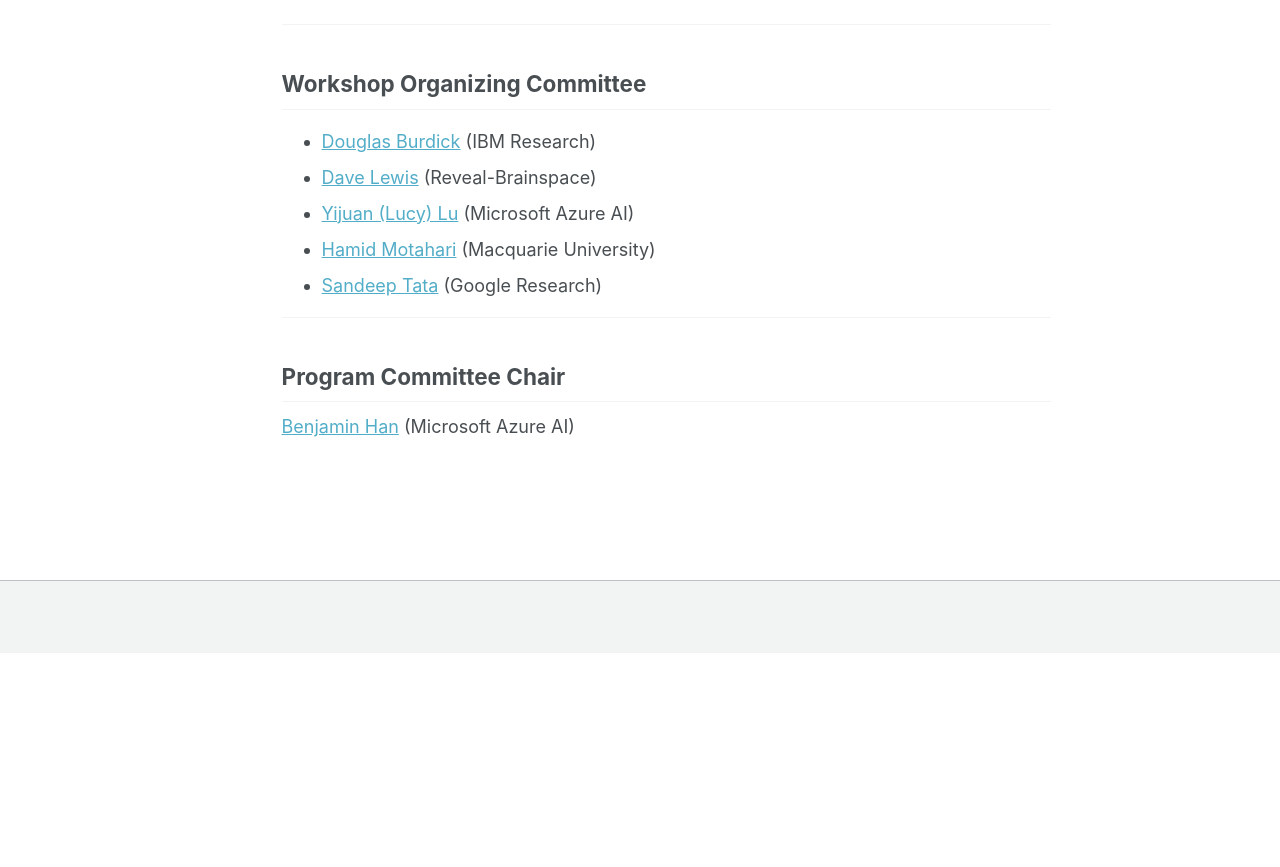
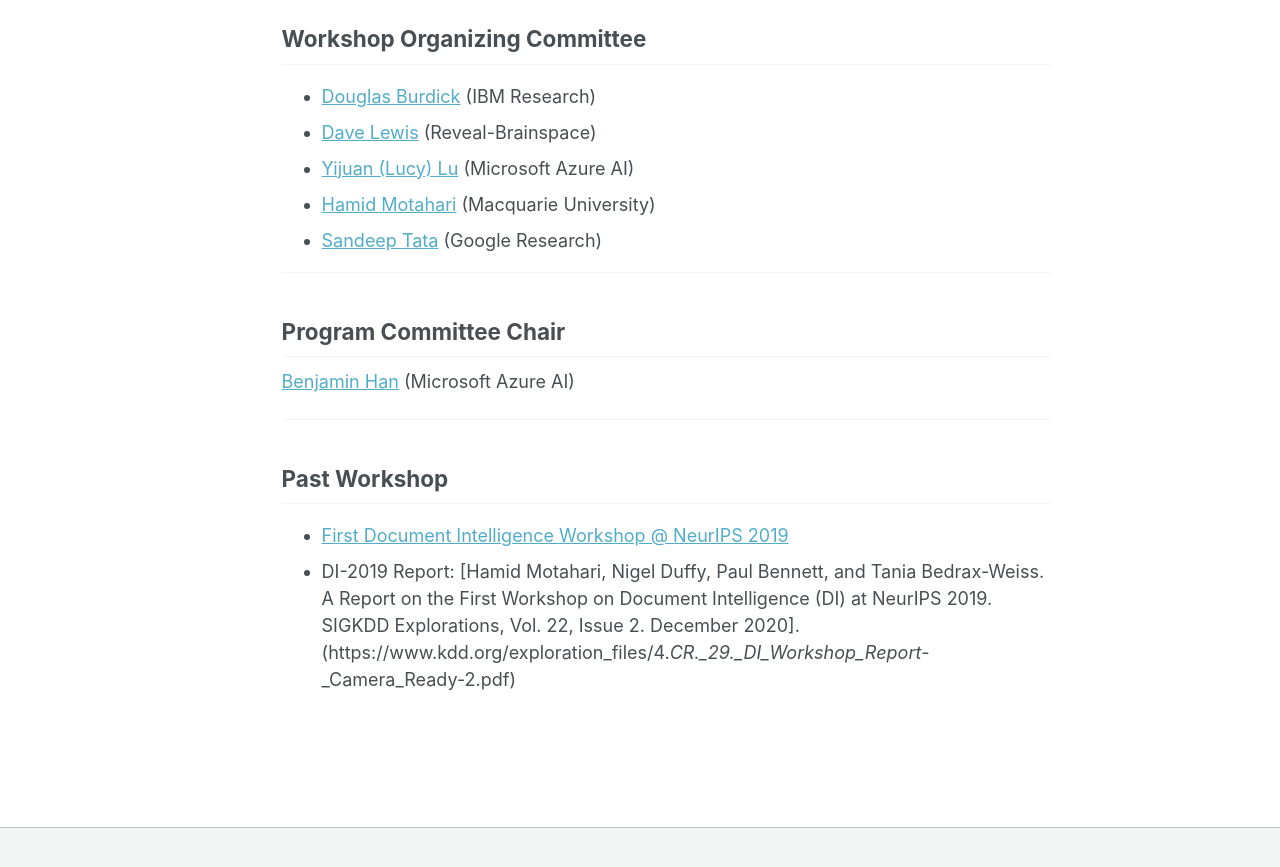
Before and after one commit to document-intelligence/DI-2022, a Jekyll site: the page built from _pages/cfp.md, in a window 1280 px wide and 900 px high, scrolled down 2895 px. Shown: the top 867 px of the window. Built offline with Jekyll 4.4.1, drawn with Linux system fonts in a browser that asks for light colours; before the commit the page ends 3548 px from its top, so only the background shows below that; some of the changed text lies outside the part shown.

Commit message:
Update cfp.md

```diff
--- a/_pages/cfp.md
+++ b/_pages/cfp.md
@@ -112,3 +110,10 @@ Email: <document-intelligence@outlook.com>
 ## Program Committee Chair
 
 [Benjamin Han](https://www.linkedin.com/in/benjaminhan/) (Microsoft Azure AI)
+
+------
+
+## Past Workshop
+
+- [First Document Intelligence Workshop @ NeurIPS 2019](https://sites.google.com/view/di2019/)
+- DI-2019 Report: [Hamid Motahari, Nigel Duffy, Paul Bennett, and Tania Bedrax-Weiss. A Report on the First Workshop on Document Intelligence (DI) at NeurIPS 2019. SIGKDD Explorations, Vol. 22, Issue 2. December 2020].(https://www.kdd.org/exploration_files/4._CR._29._DI_Workshop_Report_-_Camera_Ready-2.pdf)
```
Also changed, not shown: other parts of _pages/cfp.md (+0 -2 lines).
